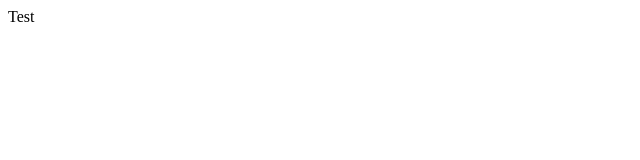
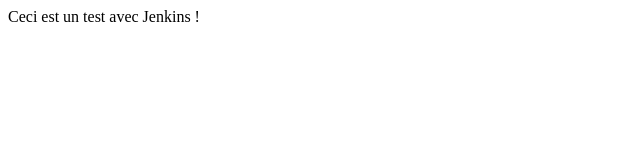
Before and after one commit to LinelinLove/git-jenkins, a plain HTML site: page index.html in a window 1280 px wide. Shown: the whole page, without its empty margins (0-640 px from the left). Drawn offline with Linux system fonts and the light colour scheme.

Commit message:
jenkins test

```diff
--- a/index.html
+++ b/index.html
@@ -3,9 +3,9 @@
   <head>
     <meta charset="UTF-8" />
     <meta name="viewport" content="width=device-width, initial-scale=1.0" />
-    <title>Document</title>
+    <title>Test Jenkins</title>
   </head>
   <body>
-    Test
+    Ceci est un test avec Jenkins !
   </body>
 </html>
```
